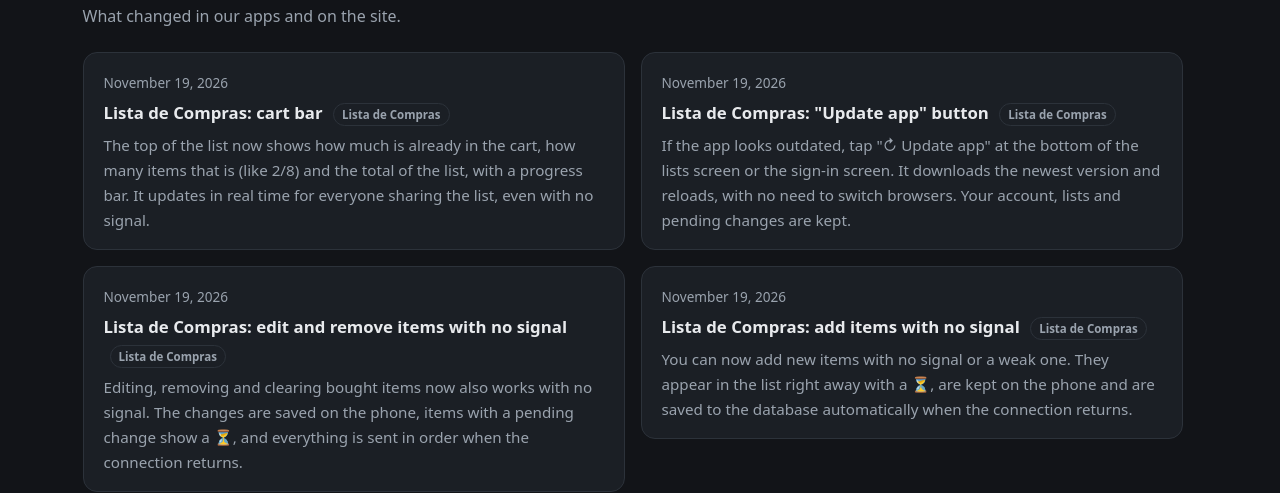
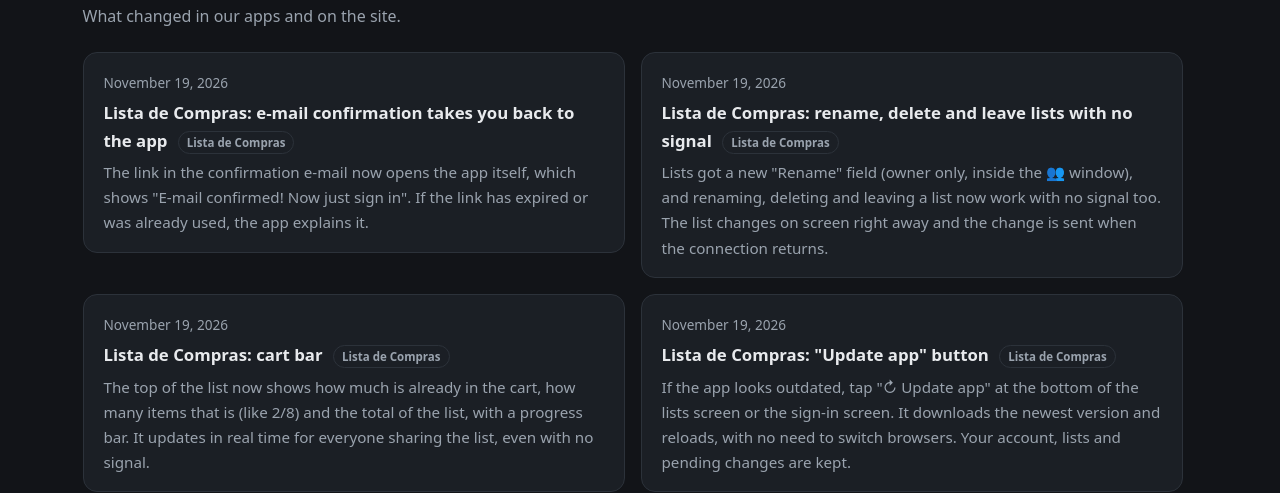
Before and after one commit to flrsistemas/flrsistemas.github.io, a plain HTML site: page en/news/index.html in a window 1280 px wide. Shown: the part 339-832 px from the top of the page. Drawn offline with Linux system fonts and the light colour scheme.

Commit message:
novidades: listas sem sinal e confirmacao de e-mail no Lista de Compras
Co-Authored-By: Claude Sonnet 5.5 <noreply@anthropic.com>

```diff
--- a/en/news/index.html
+++ b/en/news/index.html
@@ -198,6 +198,18 @@
   <div class="news-list">
   <article class="news-item">
     <time datetime="2026-11-19">November 19, 2026</time>
+    <h3>Lista de Compras: e-mail confirmation takes you back to the app <span class="tag">Lista de Compras</span></h3>
+    <p>The link in the confirmation e-mail now opens the app itself, which shows "E-mail confirmed! Now just sign in". If the link has expired or was already used, the app explains it.</p>
+  </article>
+
+  <article class="news-item">
+    <time datetime="2026-11-19">November 19, 2026</time>
+    <h3>Lista de Compras: rename, delete and leave lists with no signal <span class="tag">Lista de Compras</span></h3>
+    <p>Lists got a new "Rename" field (owner only, inside the 👥 window), and renaming, deleting and leaving a list now work with no signal too. The list changes on screen right away and the change is sent when the connection returns.</p>
+  </article>
+
+  <article class="news-item">
+    <time datetime="2026-11-19">November 19, 2026</time>
     <h3>Lista de Compras: cart bar <span class="tag">Lista de Compras</span></h3>
     <p>The top of the list now shows how much is already in the cart, how many items that is (like 2/8) and the total of the list, with a progress bar. It updates in real time for everyone sharing the list, even with no signal.</p>
   </article>
```
Also changed, not shown: es/novedades/index.html (+12 -0 lines), novidades/index.html (+12 -0 lines).
